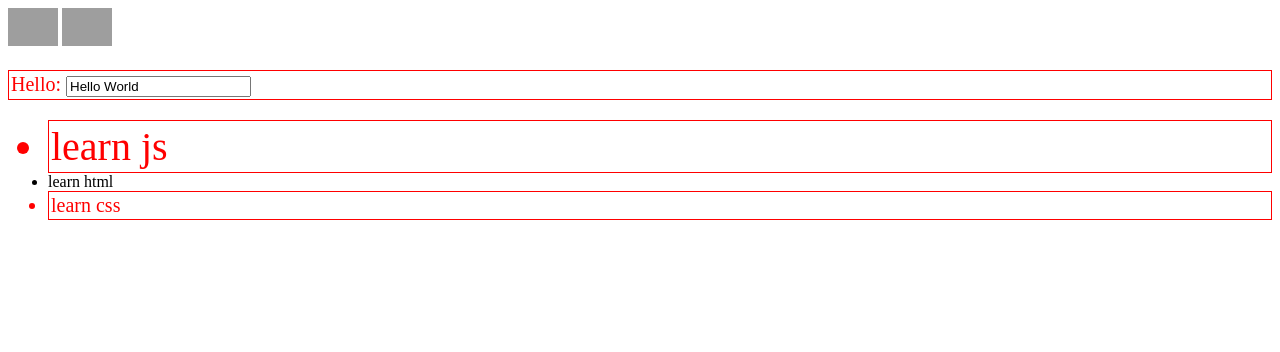
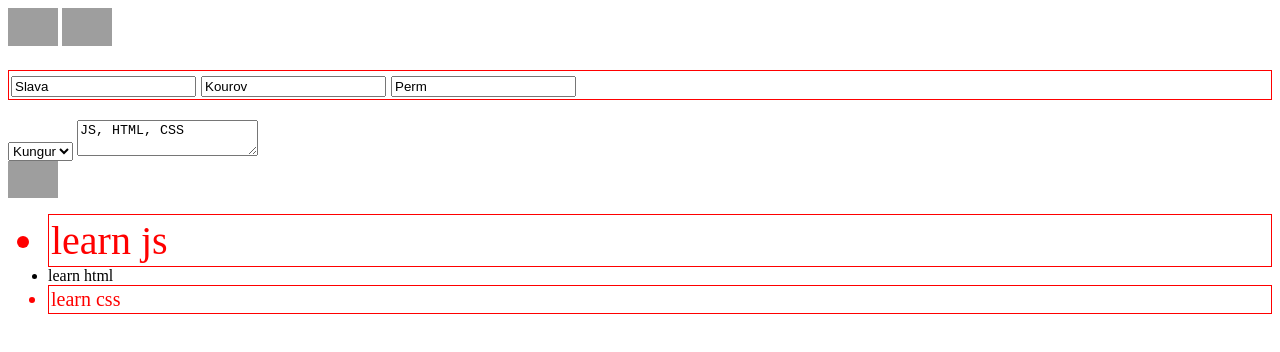
Before and after one commit to slavakourov86/learn, a plain HTML site: page index.html in a window 1280 px wide. Drawn offline with Linux system fonts and the light colour scheme; grey boxes are pictures that could not be loaded.

Commit message:
Update index.html
урок 8 ДЗ

```diff
--- a/index.html
+++ b/index.html
@@ -5,9 +5,20 @@
 <p class="red">
 
 
-Hello: <input id = "hello-message" value="Hello World" class="hello-message input"/>
+<input id = "first-name" value="Slava" class="first-name"/>
+<input id = "last-name" value="Kourov" class="last-name"/>
+<input id = "address" value="Perm" class="address"/>
 </p>
+<select id="cities">
+    <option>Perm</option>
+    <option>Minsk</option>
+    <option selected="selected">Kungur</option>
+</select>
 
+<textarea id="hobbies">JS, HTML, CSS</textarea>
+<div id="avatar-wrapper">
+    <img id="avatar" src="https://www.freedigitalphotos.net/images/previews/project-10012307.jpg" alt="Аватар">
+</div>
 <ul>
     <li class="red large">learn js</li>
     <li>learn html</li>
@@ -15,9 +26,21 @@ Hello: <input id = "hello-message" value="Hello World" class="hello-message inpu
 </ul>
 
 <script>
-    var helloMessageEl;
-    var idhelloMessage;
-    helloMessageId = 'hello-message';
-    helloMessageEl = document.getElementById(helloMessageId);
-    window.alert(helloMessageEl.value);
+    var firstNameId = 'first-name';
+    var firstNameEl = document.getElementById(lastNameId);
+    var addressId = 'last-name';
+    var addressEl = document.getElementById(firstNameId);
+    var lastNameId = 'address';
+    var lastNameEl = document.getElementById(addressId);;
+    var citiesId = 'cities';
+    var citiesEl = document.getElementById(citiesId);;
+    var hobbiesId = 'hobbies';
+    var hobbiesEl = document.getElementById(hobbiesId);
+    var avatarWrapperId = 'avatar-wrapper';
+    var avatarWrapperEl = document.getElementById(avatarWrapperId);
+    var avatarId = 'avatar';
+    var avatarEl = document.getElementById(avatarId);
+    // window.alert(firstNameEl.value);
+    // window.alert(lastNameEl.value);
+    window.alert(avatarEl.alt);
 </script>
```
